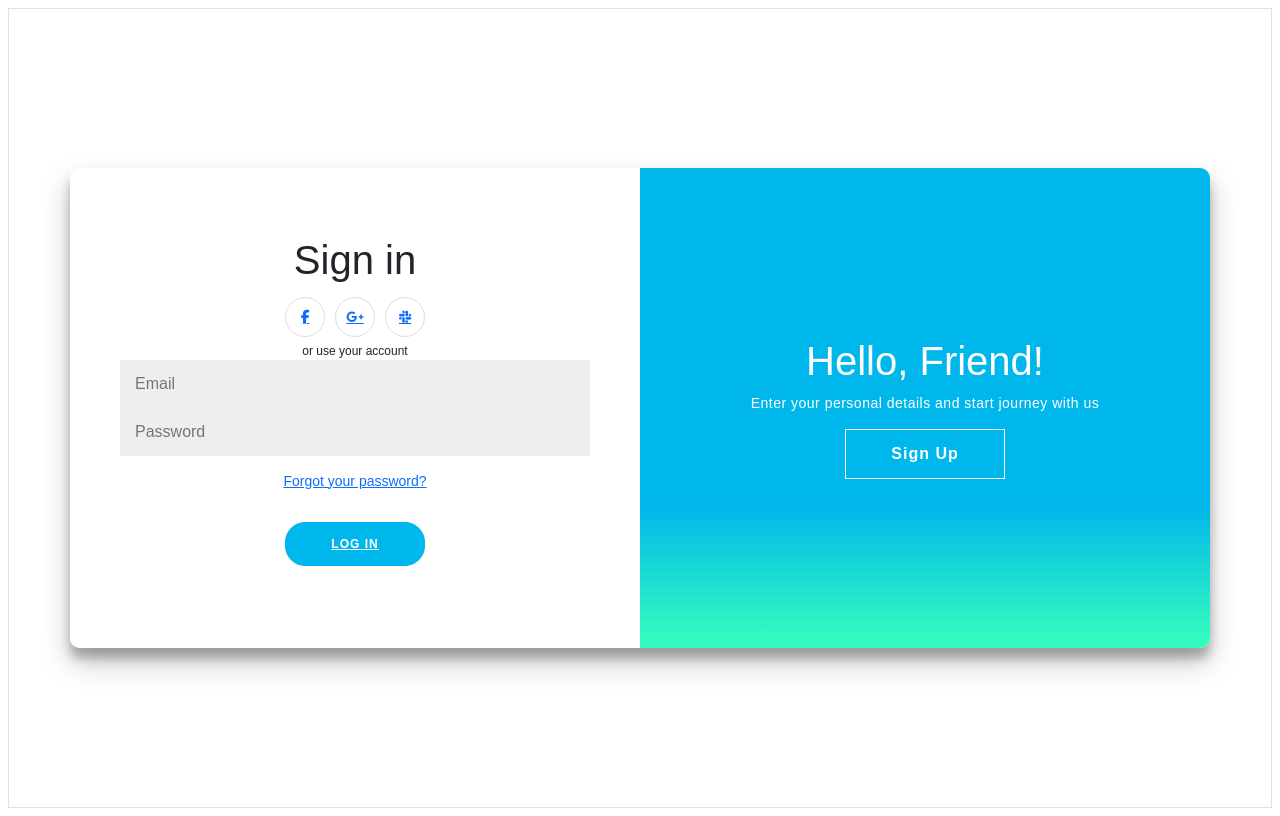
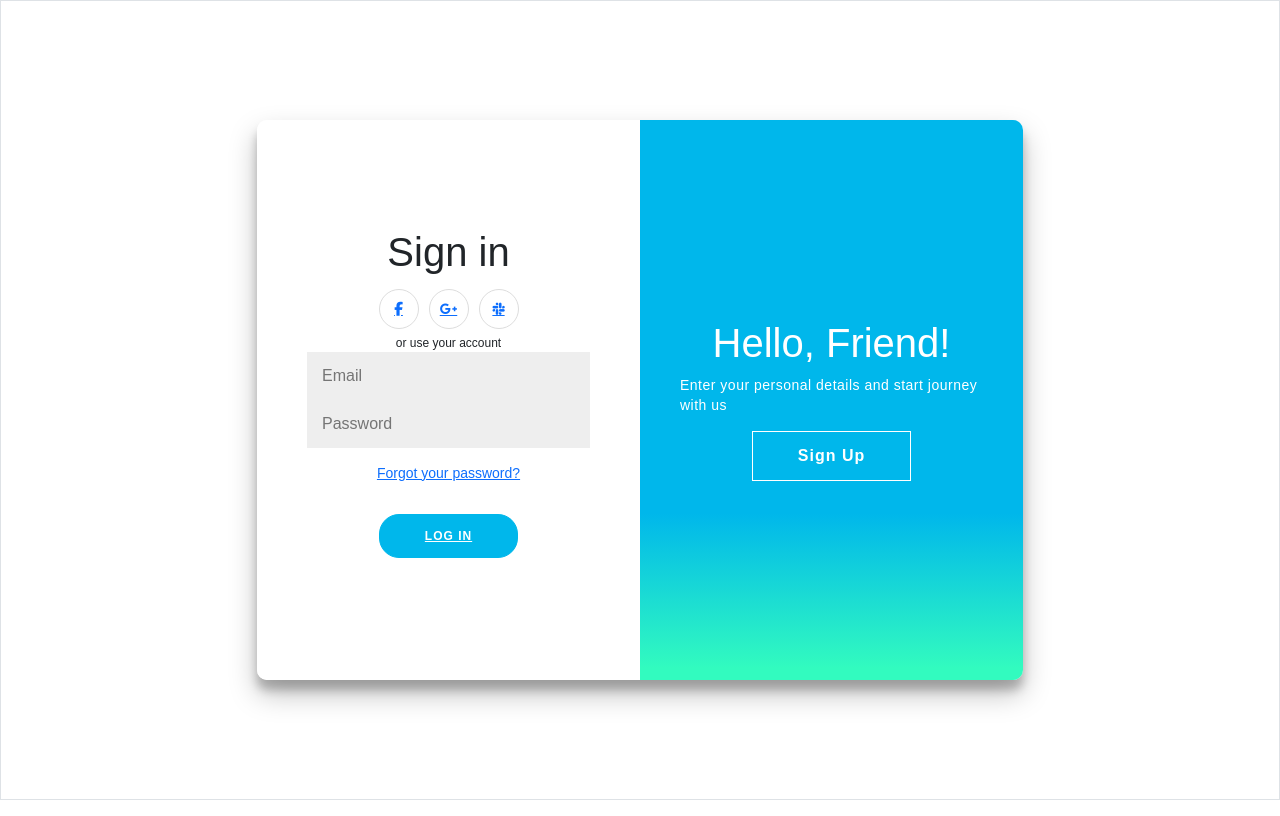
Before and after one commit to penguinboy2829/hiraya-act-2, a React (Create React App) app in the folder react/reactjs/: page /landing in a window 1280 px wide. Built offline with nearby package versions, Linux system fonts and the light colour scheme.

Commit message:
OJT.css and Landing.jsx

```diff
--- a/react/reactjs/src/OJT.css
+++ b/react/reactjs/src/OJT.css
@@ -24,6 +24,7 @@
             }
 
             h4 {
+                font-size: 16px;
                 text-align: left;
             }
 
@@ -128,7 +129,7 @@
                 overflow: hidden;
                 width: 50vw;
                 max-width: 100%;
-                min-height: 480px;
+                min-height: 70vh;
             }
 
             .form-container {
--- a/react/reactjs/src/component/Landing.jsx
+++ b/react/reactjs/src/component/Landing.jsx
@@ -1,11 +1,38 @@
 import React from 'react';
+import { useEffect, useEffectEvent } from 'react';
 import { CSSTransitionGroup } from 'react-transition-group';
 import { Link } from "react-router-dom";
 import '../OJT.css';
 
 function Landing({}) {
+  useEffect(() => {
+    const signUpButton = document.getElementById('signUp');
+    const signInButton = document.getElementById('signIn');
+    const container = document.getElementById('container');
+
+    signUpButton.addEventListener('click', () => {
+      container.classList.add("right-panel-active");
+    });
+
+    signInButton.addEventListener('click', () => {
+      container.classList.remove("right-panel-active");
+    });
+
+    // Cleanup function to remove event listeners
+    return () => {
+      signUpButton.removeEventListener('click', () => {
+        container.classList.add("right-panel-active");
+      });
+
+      signInButton.removeEventListener('click', () => {
+        container.classList.remove("right-panel-active");
+      });
+    };
+  }, []); // empty dependency array to run the effect only once on mount
+
     return (
-      <div className='col d-flex border m-2 align-items-center justify-content-center' style={{ height: "100vh" }}>
+      <div className='col d-flex border align-items-center justify-content-center'
+          style={{ height: "100vh", paddingLeft: "20vw", paddingRight: "20vw"}}>
         <div className="container" id="container">
           <div className="form-container sign-up-container">
             <form action="#">
@@ -28,9 +55,9 @@ function Landing({}) {
               <input type="email" placeholder="Email" />
               <input type="password" placeholder="Password" />
               <button>Sign Up</button>
-
             </form>
           </div>
+
           <div className="form-container sign-in-container">
             <form action="#">
               <h1>Sign in</h1>
@@ -55,6 +82,7 @@ function Landing({}) {
 
             </form>
           </div>
+
           <div className="overlay-container">
             <div className="overlay">
               <div className="overlay-panel overlay-left">
--- a/react/reactjs/src/component/Project.jsx
+++ b/react/reactjs/src/component/Project.jsx
@@ -1,5 +1,5 @@
 import React from 'react';
-import '../sidebar.css'
+import '../sidebar.css';
 
 function Project() {
   return (
@@ -12,6 +12,7 @@ function Project() {
             Add To Do
           </button>
         </div>
+
         <main>
           <div id="to-do-column" className="task-column">
             <h2 contentEditable="true">To Do</h2>
```
Lines whose indentation alone changed are shown as unchanged.
